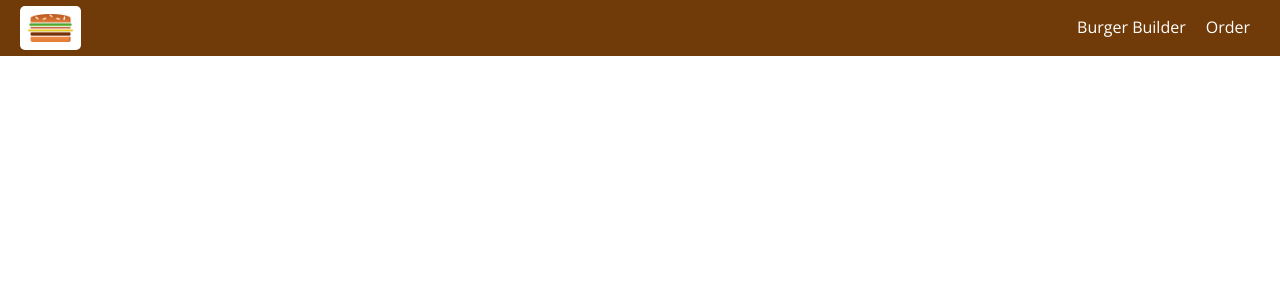
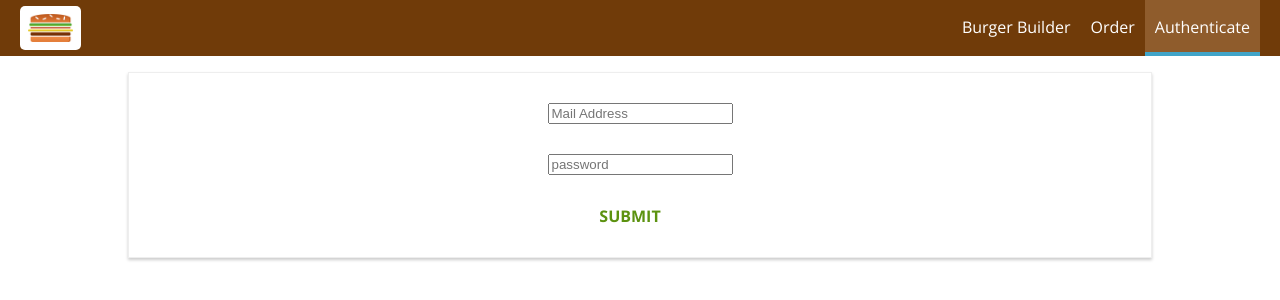
Before and after one commit to Stevenpaulino1/mod-6-project, a React app: page /auth in a window 1280 px wide. Shown: the top 300 px of the page. Built offline with nearby package versions, Linux system fonts and the light colour scheme.

Commit message:
initial auth setup

```diff
--- a/src/App.js
+++ b/src/App.js
@@ -5,6 +5,7 @@
 import BurgerBuilder from "./containers/BurgerBuilder/BurgerBuilder";
 import Checkout from "./containers/Checkout/Checkout";
 import Orders from "./containers/Orders/Orders";
+import Auth from "./containers/Auth/Auth";
 
 class App extends Component {
   render() {
@@ -13,6 +14,7 @@
         <Layout>
           <Switch>
             <Route path="/checkout" component={Checkout} />
+            <Route path="/auth" component={Auth} />
             <Route path="/orders" component={Orders} />
             <Route path="/" exact component={BurgerBuilder} />
           </Switch>
--- a/src/components/Navigation/NavigationItems/NavigationItems.js
+++ b/src/components/Navigation/NavigationItems/NavigationItems.js
@@ -9,6 +9,7 @@
       Burger Builder
     </NavigationItem>
     <NavigationItem link="/orders">Order</NavigationItem>
+    <NavigationItem link="/auth">Authenticate</NavigationItem>
   </ul>
 );
 
--- /dev/null
+++ b/src/containers/Auth/Auth.css
@@ -0,0 +1,19 @@
+.Auth {
+  margin: 20px auto;
+  width: 80%;
+  text-align: center;
+  box-shadow: 0 2px 3px #ccc;
+  border: 1px solid #eee;
+  padding: 10px;
+  box-sizing: border-box;
+}
+
+.Input {
+  display: block;
+}
+
+@media (min-width: 600px) {
+  .ContactData {
+    width: 500px;
+  }
+}
--- /dev/null
+++ b/src/containers/Auth/Auth.js
@@ -0,0 +1,119 @@
+import React, { Component } from "react";
+
+import Input from "../../components/UI/Input/Input";
+import Button from "../../components/UI/Button/Button";
+import classes from "./Auth.css";
+
+class Auth extends Component {
+  state = {
+    controls: {
+      email: {
+        elementType: "input",
+        elementConfig: {
+          type: "email",
+          placeholder: "Mail Address"
+        },
+        value: "",
+        validation: {
+          required: true,
+          isEmail: true
+        },
+        valid: false,
+        touched: false
+      },
+      password: {
+        elementType: "input",
+        elementConfig: {
+          type: "password",
+          placeholder: "password"
+        },
+        value: "",
+        validation: {
+          required: true,
+          minLength: 6
+        },
+        valid: false,
+        touched: false
+      }
+    }
+  };
+
+  inputHandleChange = (event, controlName) => {
+    const updatedControls = {
+      ...this.state.controls,
+      [controlName]: {
+        ...this.state.controls[controlName],
+        value: event.target.value,
+        valid: this.checkValidity(event.target.value, this.state.controls),
+        touched: true
+      }
+    };
+    this.setState({ controls: updatedControls });
+  };
+
+  checkValidity(value, rules) {
+    let isValid = true;
+    if (!rules) {
+      return true;
+    }
+    if (rules.required) {
+      isValid = value.trim() !== "" && isValid;
+    }
+    if (rules.minLength) {
+      isValid = value.length >= rules.minLength && isValid;
+      console.log("MINLENGTH", isValid);
+    }
+    if (rules.maxLength) {
+      isValid = value.length <= rules.maxLength && isValid;
+      console.log("MaxLENGTH", isValid);
+    }
+
+    if (rules.isEmail) {
+      const pattern = /[a-z0-9!#$%&'*+/=?^_`{|}~-]+(?:\.[a-z0-9!#$%&'*+/=?^_`{|}~-]+)*@(?:[a-z0-9](?:[a-z0-9-]*[a-z0-9])?\.)+[a-z0-9](?:[a-z0-9-]*[a-z0-9])?/;
+      isValid = pattern.test(value) && isValid;
+    }
+
+    if (rules.isNumeric) {
+      const pattern = /^\d+$/;
+      isValid = pattern.test(value) && isValid;
+    }
+    console.log("checkValidity", value, rules, isValid);
+
+    return isValid;
+  }
+
+  render() {
+    const formElementsArray = [];
+    for (let key in this.state.controls) {
+      formElementsArray.push({ id: key, config: this.state.controls[key] });
+    }
+
+    const form = formElementsArray.map(
+      formEl => (
+        console.log(formEl),
+        (
+          <Input
+            key={formEl.id}
+            elementType={formEl.config.elementType}
+            elementConfig={formEl.config.elementConfig}
+            value={formEl.config.value}
+            invalid={!formEl.config.valid}
+            touched={formEl.config.touched}
+            shouldValidate={formEl.config.validation}
+            inputHandleChange={event =>
+              this.inputHandleChange(event, formEl.id)
+            }
+          />
+        )
+      )
+    );
+    return (
+      <div className={classes.Auth}>
+        {form}
+        <Button btnType="Success"> SUBMIT </Button>
+      </div>
+    );
+  }
+}
+
+export default Auth;
```
